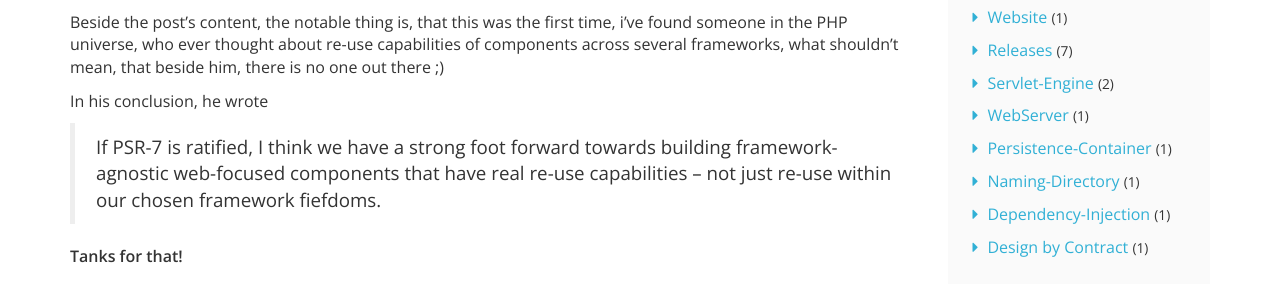
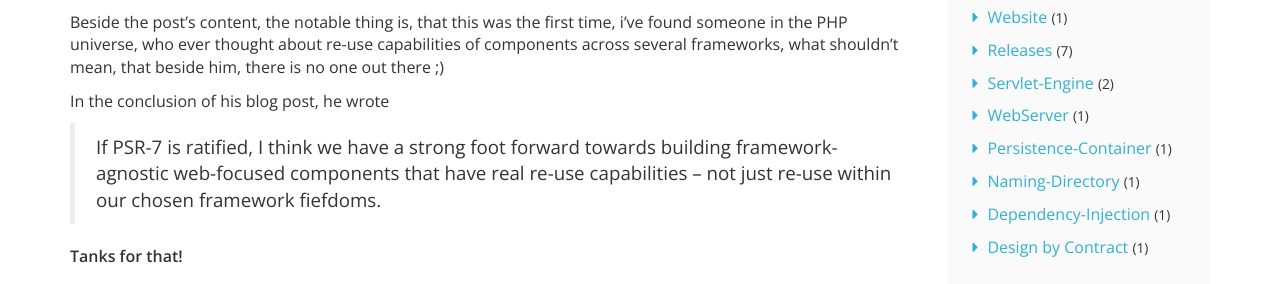
Before and after one commit to appserver-io/appserver, a Jekyll site: the page built from _posts/2015-02-20-is-appserver-io-a-middleware.md, in a window 1280 px wide and 900 px high. Shown: the part 310-594 px from the top of the window. Built offline with Jekyll 4.4.1, drawn with Linux system fonts in a browser that asks for light colours; nearby versions of some CDN libraries; library files that are not in the unit come from our copies; Markdown is read by kramdown in place of the engine named in the settings; comment, search, counter and statistics services are not loaded.

Commit message:
Update 2015-02-20-is-appserver-io-a-middleware.md

```diff
--- a/_posts/2015-02-20-is-appserver-io-a-middleware.md
+++ b/_posts/2015-02-20-is-appserver-io-a-middleware.md
@@ -13,7 +13,7 @@ Recently, i came across a very interesting and informational blog post on [HTTP,
 
 Beside the post's content, the notable thing is, that this was the first time, i've found someone in the PHP universe, who ever thought about re-use capabilities of components across several frameworks, what shouldn't mean, that beside him, there is no one out there ;)
 
-In his conclusion, he wrote
+In the conclusion of his blog post, he wrote
 
 > If PSR-7 is ratified, I think we have a strong foot forward towards building framework-agnostic web-focused components that have real re-use capabilities -- not just re-use within our chosen framework fiefdoms.
 
```
